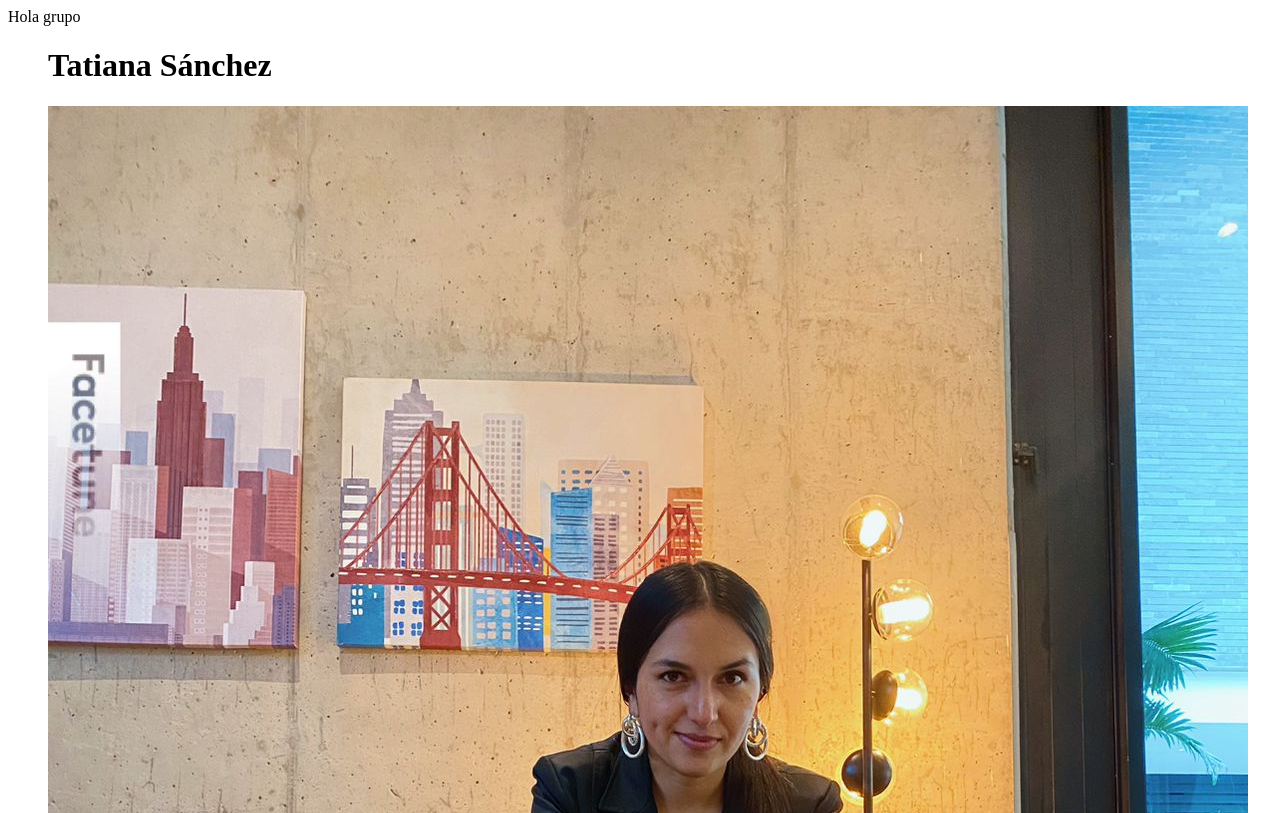
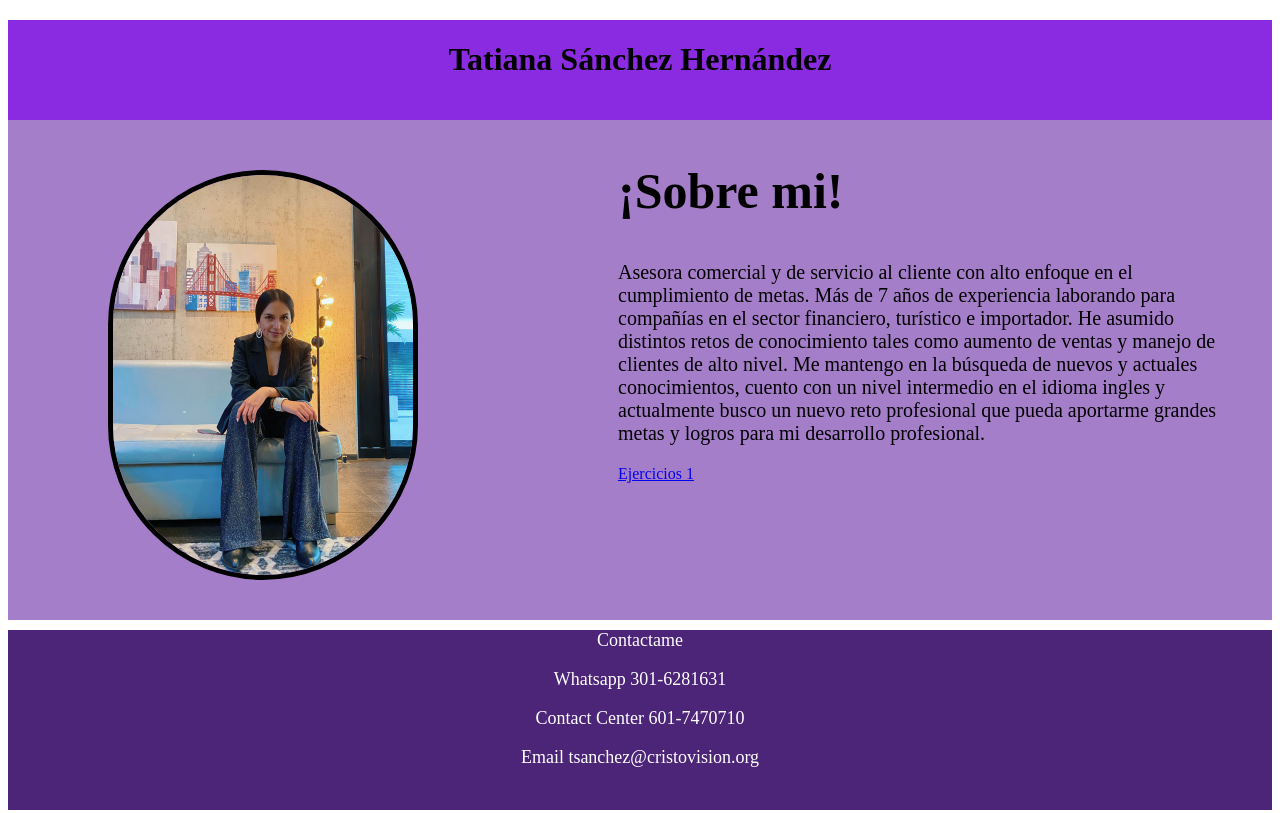
Before and after one commit to Tatisanchezh/bit-00, a plain HTML site: page index.html in a window 1280 px wide. Shown: the top 813 px of the page. Drawn offline with Linux system fonts and the light colour scheme.

Commit message:
ejercicios

```diff
--- a/css/index.css
+++ b/css/index.css
@@ -0,0 +1,80 @@
+.bloque1{
+width: 100%;
+height: 100px;
+margin-top: 20px;
+background-color: blueviolet;
+display: flex;
+justify-content: center;
+}
+.secondpart{
+width: 100%;
+height: 500px;
+background-color: rgba(87, 14, 155, 0.534);
+display: flex;
+justify-content: start;
+}
+.pic{
+    height: 400px;
+    border-radius: 400px;
+    border-color: black;
+    border: solid 5px;
+    margin-top: 50px;
+    margin-left: 100px;
+    }
+.sobre-mi{
+width: 600px;
+margin-left: 200px;
+display: flex;
+justify-content: center;
+}
+.secciontitulo {
+font-size: 50px;
+}
+.secciontexto{
+font-size: 20px;
+}
+
+
+.despedida{
+    background-color: #4d2578;
+    color: white;
+    font-size: 18px;
+    height: 180px;
+    }
+    .datoscon{
+    font-size: 18px;
+    display: flex;
+    justify-content: center;
+    margin-top: 10px;
+    }
+    .contacto .container2{
+    max-width: 100%;
+    min-height: 200px;
+    padding: 20px;
+    margin-top: 70px;
+    }
+    .contacto .rectangulo{
+    margin-top: -4rem;
+    background-color: #cfb3ea;
+    border-radius: 10px;
+    box-shadow: 0px 1px 4px 1px whitesmoke;
+    }
+    .contacto .row{
+    width: 100%;
+    display: flex;
+    align-items: center;
+    }
+    .contacto .descripcion{
+    color: white;
+    font-size: 1.2rem;
+    }
+    .contacto button{
+    color: white;
+    font-weight: bold;
+    background-color: transparent;
+    border: 2px solid white;
+    padding: 1.25em 2em;
+    margin: 10px;
+    border-radius: 100px;
+    transition: all 0.2s ease-in-out;
+    }
--- a/index.html
+++ b/index.html
@@ -1,5 +1,51 @@
-<div>Hola grupo</div>
-<figure>
-<figcaption><h1>Tatiana Sánchez</h1></figcaption>
-<img src="img/photo.jpg" alt="">
-</figure>
+<!DOCTYPE html>
+<html lang="en">
+  <head>
+    <!--Metadatos-->
+    <meta charset="utf-8" />
+    <meta name="viewport" content="width=device-width, initial-scale=1" />
+    <meta name="autor" content="Tatiana Sanchez" />
+    <meta name="descripción" content="Portafolio de desarrollo" />
+    <meta name="keywords" content="HTML, CSS" />
+    <!--TITULO-->
+    <title>Tatiana Sánchez Dev</title>
+    <!--FAVICON-->
+    <link rel="icon" type="image/x-icon" href="img/photo.jpg" />
+    <link rel="stylesheet" href="css/index.css" />
+  </head>
+  <body>
+    <header class="bloque1">
+      <h1>Tatiana Sánchez Hernández</h1>
+    </header>
+    <div class="secondpart">
+      <img class="pic" src="img/photo.jpg" alt="" />
+      <section class="sobre-mi">
+        <div class="contenedor">
+          <h2 class="secciontitulo">¡Sobre mi!</h2>
+          <p class="secciontexto">
+            Asesora comercial y de servicio al cliente con alto enfoque en el
+            cumplimiento de metas. Más de 7 años de experiencia laborando para
+            compañías en el sector financiero, turístico e importador. He
+            asumido distintos retos de conocimiento tales como aumento de ventas
+            y manejo de clientes de alto nivel. Me mantengo en la búsqueda de
+            nuevos y actuales conocimientos, cuento con un nivel intermedio en
+            el idioma ingles y actualmente busco un nuevo reto profesional que
+            pueda aportarme grandes metas y logros para mi desarrollo
+            profesional.
+          </p>
+          <div class="ejercicios">
+            <a href="ejercicios1.html">Ejercicios 1</a>
+          </div>
+        </div>
+      </section>
+    </div>
+
+  </body>
+  <noscript>Esta pagina requiere javascript</noscript>
+  <footer class="despedida">
+    <p class="datoscon">Contactame</p>
+    <p class="datoscon">Whatsapp 301-6281631</p>
+    <p class="datoscon">Contact Center 601-7470710</p>
+    <p class="datoscon">Email tsanchez@cristovision.org</p>
+  </footer>
+</html>
```
Also changed, not shown: ejercicios1.html (added, +11 -0 lines), js/index.js (+101 -0 lines).
